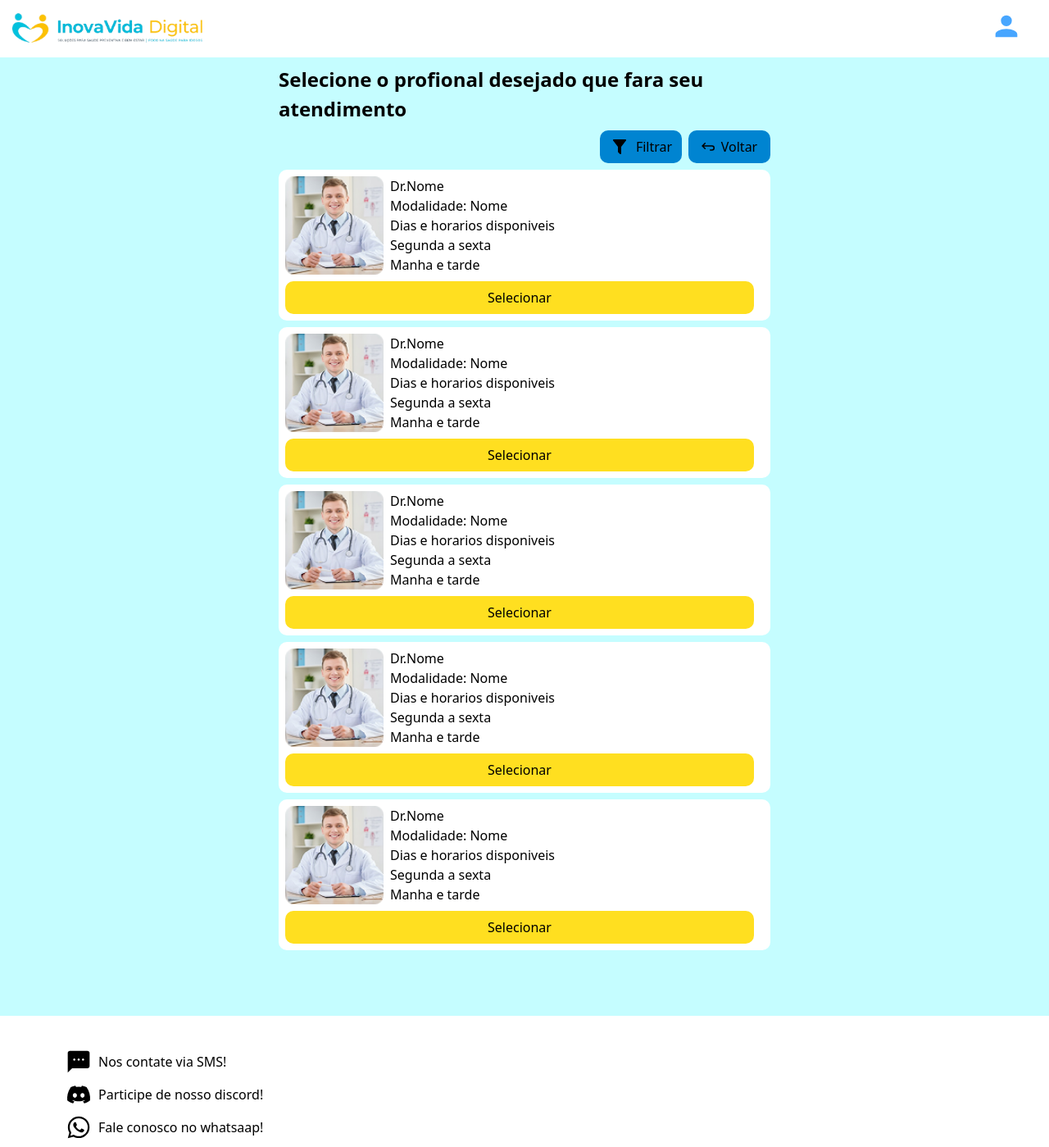
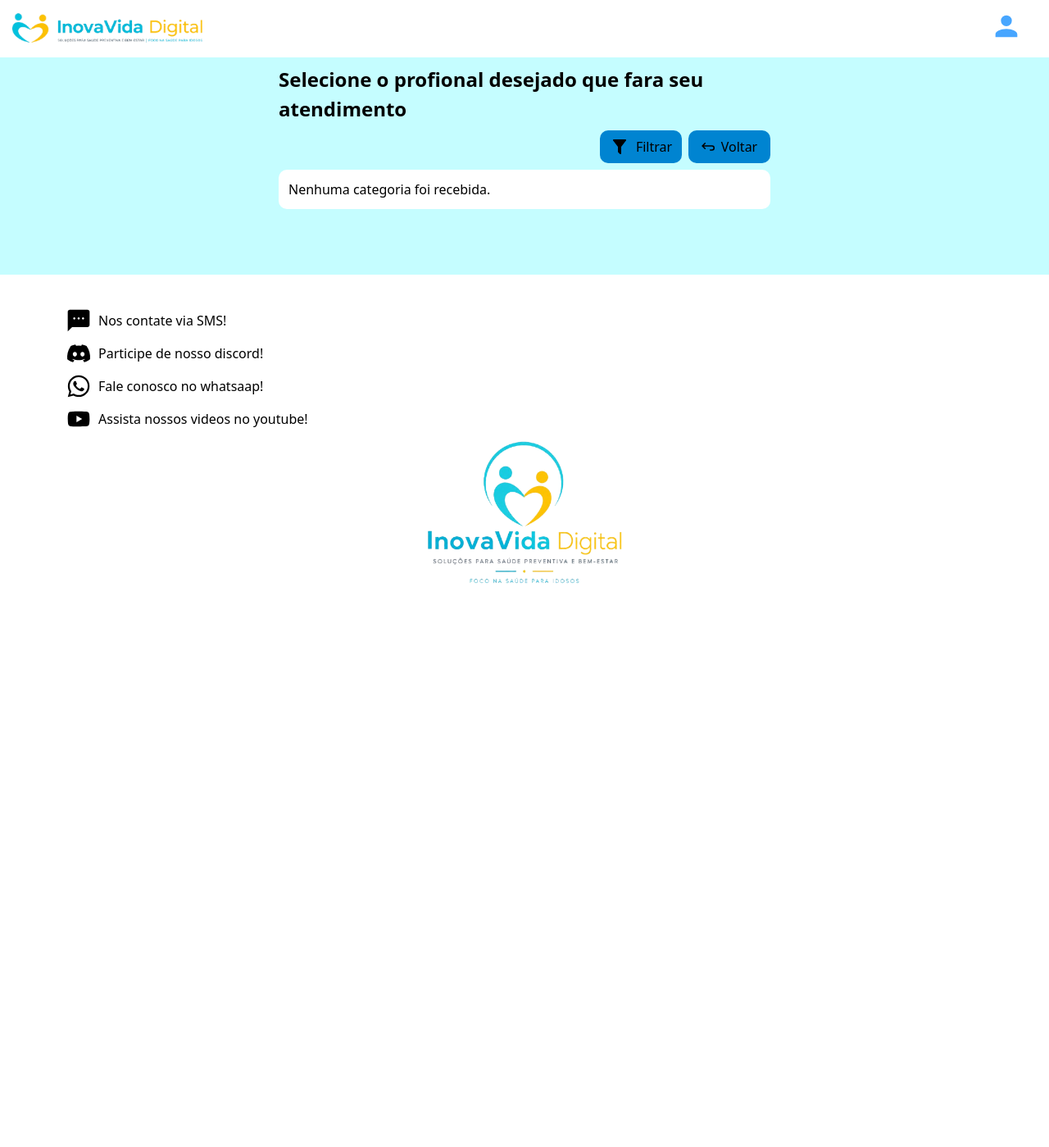
Before and after one commit to EnzoCansini/competicao1, a PHP site: page /vscodezin/pages/atendimento-selecionar/index.php in a window 1280 px wide. Shown: the top 1399 px of the page at 82% size. After the commit the page ends 712 px from the top, so only its background shows below. Run offline with PHP 8.4, Linux system fonts and the light colour scheme; style sheets or scripts are compiled from the project's sources.

Commit message:
04092026

```diff
--- a/assets/src/cadastrarUsuario.php
+++ b/assets/src/cadastrarUsuario.php
@@ -18,6 +18,7 @@ if ($_SERVER['REQUEST_METHOD'] === 'POST') {
         $estado = trim((string) filter_input(INPUT_POST, "txtEstado", FILTER_SANITIZE_SPECIAL_CHARS));
         $cidade = trim((string) filter_input(INPUT_POST, "txtCidade", FILTER_SANITIZE_SPECIAL_CHARS));
         $rua = trim((string) filter_input(INPUT_POST, "txtRua", FILTER_SANITIZE_SPECIAL_CHARS));
+        $categoria = trim((string) filter_input(INPUT_POST, "txtEspecialidade", FILTER_SANITIZE_SPECIAL_CHARS));
         $registro = trim((string) filter_input(INPUT_POST, "txtRegistro", FILTER_SANITIZE_SPECIAL_CHARS));
         $senha = (string) $_POST['txtSenha'];
 
@@ -50,8 +51,8 @@ if ($_SERVER['REQUEST_METHOD'] === 'POST') {
 
             $conexao->beginTransaction();
 
-            $sql = "INSERT INTO usuario (Nome, Email, CPF, Telefone, Estado, Cidade, Rua, Registro_Profissional, Senha)
-                    VALUES (:nome, :email, :cpf, :telefone, :estado, :cidade, :rua, :registro, :senha)";
+            $sql = "INSERT INTO usuario (Nome, Email, CPF, Telefone, Estado, Cidade, Rua, Categoria, Registro_Profissional, Senha)
+                    VALUES (:nome, :email, :cpf, :telefone, :estado, :cidade, :rua, :categoria, :registro, :senha)";
             $insert = $conexao->prepare($sql);
             $insert->bindParam(":nome", $nome);
             $insert->bindParam(":email", $email);
@@ -60,6 +61,7 @@ if ($_SERVER['REQUEST_METHOD'] === 'POST') {
             $insert->bindParam(":estado", $estado);
             $insert->bindParam(":cidade", $cidade);
             $insert->bindParam(":rua", $rua);
+            $insert->bindParam(":categoria", $categoria);
             $insert->bindParam(":registro", $registro);
             $insert->bindParam(":senha", $senhaCriptografada);
 
--- a/pages/atendimento-selecionar/index.php
+++ b/pages/atendimento-selecionar/index.php
@@ -1,3 +1,79 @@
+<?php
+require_once("../../service/conexao.php");
+
+$categoria = trim((string) ($_POST['categoria'] ?? ''));
+$escolha = trim((string) ($_POST['escolha'] ?? ''));
+$motivo = trim((string) ($_POST['motivo'] ?? ''));
+$medicos = [];
+
+if ($categoria !== '') {
+    $consulta = $conexao->prepare(
+        "SELECT u.ID_Usuario, u.Nome, u.Email, u.Telefone, u.Categoria,
+                d.dia_semana, d.horario
+         FROM usuario u
+         LEFT JOIN disponibilidade d ON d.ID_Usuario = u.ID_Usuario
+         WHERE u.Categoria = :categoria
+         ORDER BY u.Nome, d.dia_semana, d.horario"
+    );
+    $consulta->execute(['categoria' => $categoria]);
+
+    while ($linha = $consulta->fetch(PDO::FETCH_ASSOC)) {
+        $idMedico = (int) $linha['ID_Usuario'];
+
+        if (!isset($medicos[$idMedico])) {
+            $medicos[$idMedico] = [
+                'id' => $idMedico,
+                'nome' => $linha['Nome'],
+                'email' => $linha['Email'],
+                'telefone' => $linha['Telefone'],
+                'categoria' => $linha['Categoria'],
+                'horarios' => [],
+                'dias' => []
+            ];
+        }
+
+        if ($linha['dia_semana'] !== null && $linha['horario'] !== null) {
+            $dia = strtolower(trim($linha['dia_semana']));
+            $dia = strtr($dia, [
+                'á' => 'a', 'ã' => 'a', 'â' => 'a',
+                'é' => 'e', 'ê' => 'e',
+                'í' => 'i', 'ó' => 'o', 'ô' => 'o', 'õ' => 'o',
+                'ú' => 'u'
+            ]);
+
+            if (in_array($dia, ['segunda', 'terca', 'quarta', 'quinta', 'sexta'], true)) {
+                $tipoDia = 'Dias de semana';
+            } elseif (in_array($dia, ['sabado', 'domingo'], true)) {
+                $tipoDia = 'Fins de semana';
+            } else {
+                $tipoDia = null;
+            }
+
+            if ($tipoDia !== null && !in_array($tipoDia, $medicos[$idMedico]['dias'], true)) {
+                $medicos[$idMedico]['dias'][] = $tipoDia;
+            }
+
+            $partesHora = explode(':', $linha['horario']);
+            $minutos = ((int) $partesHora[0] * 60) + (int) ($partesHora[1] ?? 0);
+
+            if ($minutos >= 360 && $minutos < 720) {
+                $tipoHorario = 'Manha';
+            } elseif ($minutos >= 720 && $minutos < 1080) {
+                $tipoHorario = 'Tarde';
+            } elseif ($minutos >= 1080 && $minutos <= 1380) {
+                $tipoHorario = 'Noite';
+            } else {
+                $tipoHorario = null;
+            }
+
+            if ($tipoHorario !== null && !in_array($tipoHorario, $medicos[$idMedico]['horarios'], true)) {
+                $medicos[$idMedico]['horarios'][] = $tipoHorario;
+            }
+        }
+    }
+}
+
+?>
 <!DOCTYPE html>
 <html lang="ptbr">
 
@@ -32,81 +108,39 @@
             </div>
         </div>
         <div class="card flex flex-col gap-2 px-2 justify-self-center">
-            <div class="card bg-white rounded-[10px] flex-col w-90 md:w-150 justify-self-center p-2">
-                <div class="conteudo flex">
-                    <img src="../../assets/img/medico.png" alt="medico" class="w-30 h-30">
-                    <div class="textos flex flex-col pl-2">
-                        <p>Dr.Nome</p>
-                        <p>Modalidade: Nome</p>
-                        <p>Dias e horarios disponiveis</p>
-                        <p>Segunda a sexta</p>
-                        <p>Manha e tarde</p>
+            <?php if ($categoria === ''): ?>
+                <p class="bg-white rounded-[10px] w-90 md:w-150 p-3">Nenhuma categoria foi recebida.</p>
+            <?php elseif (count($medicos) === 0): ?>
+                <p class="bg-white rounded-[10px] w-90 md:w-150 p-3">Nenhum profissional encontrado para esta categoria.</p>
+            <?php else: ?>
+                <?php foreach ($medicos as $medico): ?>
+                    <div class="card bg-white rounded-[10px] flex-col w-90 md:w-150 justify-self-center p-2">
+                        <div class="conteudo flex">
+                            <div class="textos flex flex-col">
+                                <p class="text-xl font-medium"><?= htmlspecialchars($medico['nome'], ENT_QUOTES, 'UTF-8') ?></p>
+                                <p>Categoria: <?= htmlspecialchars($medico['categoria'], ENT_QUOTES, 'UTF-8') ?></p>
+                                <p>Email: <?= htmlspecialchars($medico['email'], ENT_QUOTES, 'UTF-8') ?></p>
+                                <p>Telefone: <?= htmlspecialchars($medico['telefone'] ?? '', ENT_QUOTES, 'UTF-8') ?></p>
+                                <?php if (count($medico['dias']) > 0 || count($medico['horarios']) > 0): ?>
+                                    <p class="mt-2">Dias: <?= htmlspecialchars(implode(', ', $medico['dias']), ENT_QUOTES, 'UTF-8') ?></p>
+                                    <p>Horario: <?= htmlspecialchars(implode(', ', $medico['horarios']), ENT_QUOTES, 'UTF-8') ?></p>
+                                <?php else: ?>
+                                    <p>Nenhuma disponibilidade cadastrada.</p>
+                                <?php endif; ?>
+                            </div>
+                        </div>
+                        <form action="../atendimento-marcar/index.php" method="POST">
+                            <input type="hidden" name="id_medico" value="<?= $medico['id'] ?>">
+                            <input type="hidden" name="categoria" value="<?= htmlspecialchars($categoria, ENT_QUOTES, 'UTF-8') ?>">
+                            <input type="hidden" name="escolha" value="<?= htmlspecialchars($escolha, ENT_QUOTES, 'UTF-8') ?>">
+                            <input type="hidden" name="motivo" value="<?= htmlspecialchars($motivo, ENT_QUOTES, 'UTF-8') ?>">
+                            <button type="submit" class="flex bg-yellow-300 hover:bg-yellow-400 w-83 md:w-143 rounded-[10px] justify-center pt-2 pb-2 mt-2 transition">
+                                <p class="text-base font-medium">Selecionar</p>
+                            </button>
+                        </form>
                     </div>
-                </div>
-                <a href="../atendimento-marcar/" type="submit" id="submit" class=" flex bg-yellow-300 hover:bg-yellow-400 w-83 md:w-143 rounded-[10px] justify-center pt-2 pb-2 mt-2 transition">
-                    <p class="text-base font-medium">Selecionar</p>
-                </a>
-            </div>
-            <div class="card bg-white rounded-[10px] flex-col w-90 md:w-150 justify-self-center p-2">
-                <div class="conteudo flex">
-                    <img src="../../assets/img/medico.png" alt="medico" class="w-30 h-30">
-                    <div class="textos flex flex-col pl-2">
-                        <p>Dr.Nome</p>
-                        <p>Modalidade: Nome</p>
-                        <p>Dias e horarios disponiveis</p>
-                        <p>Segunda a sexta</p>
-                        <p>Manha e tarde</p>
-                    </div>
-                </div>
-                <a href="../atendimento-marcar/" type="submit" id="submit" class=" flex bg-yellow-300 hover:bg-yellow-400 w-83 md:w-143 rounded-[10px] justify-center pt-2 pb-2 mt-2 transition">
-                    <p class="text-base font-medium">Selecionar</p>
-                </a>
-            </div>
-            <div class="card bg-white rounded-[10px] flex-col w-90 md:w-150 justify-self-center p-2">
-                <div class="conteudo flex">
-                    <img src="../../assets/img/medico.png" alt="medico" class="w-30 h-30">
-                    <div class="textos flex flex-col pl-2">
-                        <p>Dr.Nome</p>
-                        <p>Modalidade: Nome</p>
-                        <p>Dias e horarios disponiveis</p>
-                        <p>Segunda a sexta</p>
-                        <p>Manha e tarde</p>
-                    </div>
-                </div>
-                <a href="../atendimento-marcar/" type="submit" id="submit" class=" flex bg-yellow-300 hover:bg-yellow-400 w-83 md:w-143 rounded-[10px] justify-center pt-2 pb-2 mt-2 transition">
-                    <p class="text-base font-medium">Selecionar</p>
-                </a>
-            </div>
-            <div class="card bg-white rounded-[10px] flex-col w-90 md:w-150 justify-self-center p-2">
-                <div class="conteudo flex">
-                    <img src="../../assets/img/medico.png" alt="medico" class="w-30 h-30">
-                    <div class="textos flex flex-col pl-2">
-                        <p>Dr.Nome</p>
-                        <p>Modalidade: Nome</p>
-                        <p>Dias e horarios disponiveis</p>
-                        <p>Segunda a sexta</p>
-                        <p>Manha e tarde</p>
-                    </div>
-                </div>
-                <a href="../atendimento-marcar/" type="submit" id="submit" class=" flex bg-yellow-300 hover:bg-yellow-400 w-83 md:w-143 rounded-[10px] justify-center pt-2 pb-2 mt-2 transition">
-                    <p class="text-base font-medium">Selecionar</p>
-                </a>
-            </div>
-            <div class="card bg-white rounded-[10px] flex-col w-90 md:w-150 justify-self-center p-2">
-                <div class="conteudo flex">
-                    <img src="../../assets/img/medico.png" alt="medico" class="w-30 h-30">
-                    <div class="textos flex flex-col pl-2">
-                        <p>Dr.Nome</p>
-                        <p>Modalidade: Nome</p>
-                        <p>Dias e horarios disponiveis</p>
-                        <p>Segunda a sexta</p>
-                        <p>Manha e tarde</p>
-                    </div>
-                </div>
-                <a href="../atendimento-marcar/" type="submit" id="submit" class=" flex bg-yellow-300 hover:bg-yellow-400 w-83 md:w-143 rounded-[10px] justify-center pt-2 pb-2 mt-2 transition">
-                    <p class="text-base font-medium">Selecionar</p>
-                </a>
-            </div>
+                <?php endforeach; ?>
+            <?php endif; ?>
         </div>
         <?php include_once("../../assets/parts/footer.php") ?>
     </main>
```
Also changed, not shown: pages/cadastro-proficional/index.php (+9 -1 lines), pages/categoria-atendimento/index.php (+20 -32 lines), pages/motivo-atendimento/index.php (+12 -8 lines), sistema1 (4).sql (added, +270 -0 lines), usuario.sql (deleted, +0 -78 lines).
